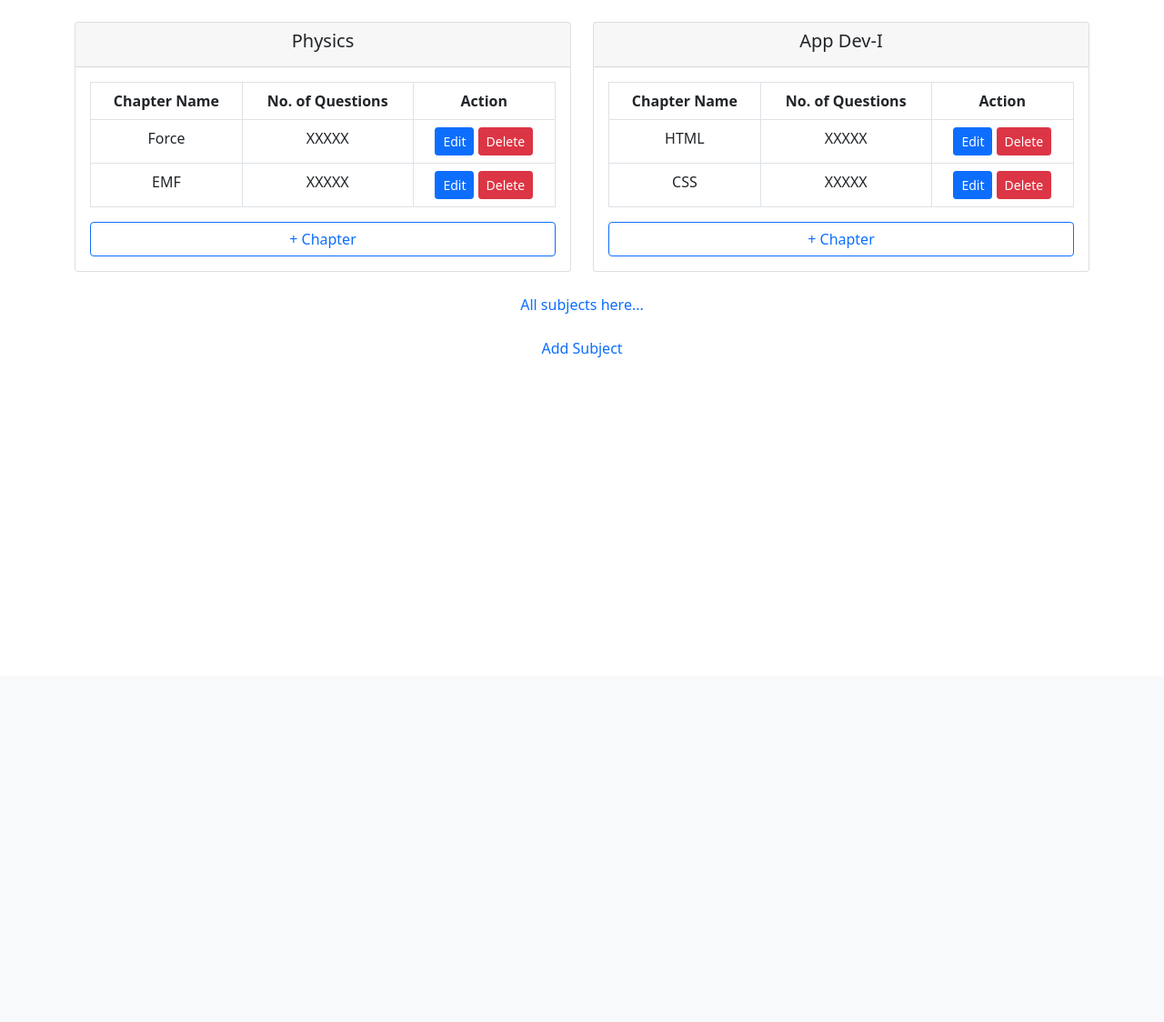
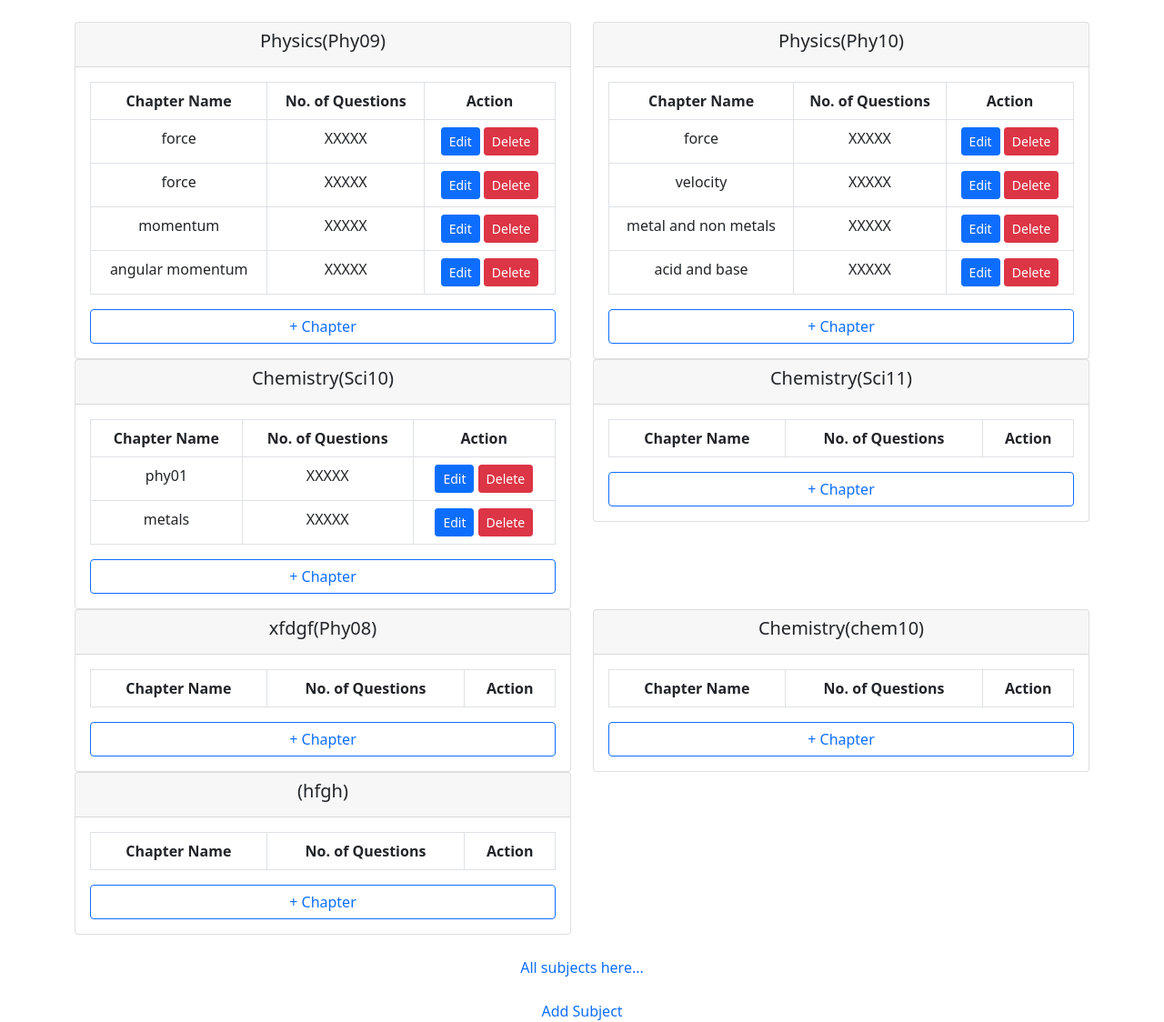
Before and after one commit to afzal23f/quiz_master_23f3003203, a Flask app: page /admin/dashboard in a window 1280 px wide. Shown: the part 56-1180 px from the top of the page at 91% size. Before the commit the page ends 449 px from the top, so only its background shows below. Run offline with Flask 3, Linux system fonts and the light colour scheme; lists and menus that the app fills with data are empty; some libraries are stand-ins or nearby versions.

Commit message:
add the subject and the chapters dynamically

```diff
--- a/controllers/admin_controller.py
+++ b/controllers/admin_controller.py
@@ -1,9 +1,10 @@
-from flask import current_app as app, render_template, request, redirect, url_for, flash
+from flask import current_app as app, render_template, request, redirect, url_for, flash, jsonify
 from models.model import *
 
 @app.route("/admin/dashboard")
 def admin_dashboard():
-    return render_template("admin/dashboard.html")
+    subjects = get_subjects()
+    return render_template("admin/dashboard.html", subjects= subjects)
 
 @app.route("/admin/add_subject", methods= ["POST", "GET"])
 def add_subject():
@@ -15,13 +16,47 @@
         existing_subject = Subject.query.filter_by(id=id).first()
 
         if existing_subject:
-            flash("subject Already Exits.." ,"Error")
+            flash("subject Already Exits.." ,"error")
             return redirect(url_for('add_subject'))
+
         else:
             new_subject = Subject(id=id, name = subject_name, description = description)
             db.session.add(new_subject)
             db.session.commit()
-            flash("subject Added Succeffully.." ,"Success")
+            flash("subject Added Succeffully.." ,"success")
             return redirect(url_for('add_subject'))
 
     return render_template("admin/add_subject.html")
+
+
+@app.route("/admin/add_chapter" , methods = ["POST", "GET"])
+def add_chapter():
+    if request.method=='POST':
+        subject_id = request.args.get('subject_id')
+        chapter_name = request.form['chapter_name']
+        id = request.form['id']
+        description = request.form['description']
+
+        existing_chapter = Chapter.query.filter_by(id=id).first()
+
+        if existing_chapter:
+            return 'Chapter already exists'
+
+        else:
+            new_chapter = Chapter(id=id, name = chapter_name, description = description, subject_id=subject_id)
+            db.session.add(new_chapter)
+            db.session.commit()
+            flash("Chapter Added Succeffully.." ,"success")
+            return redirect(request.url)
+
+    return render_template("admin/add_chapter.html")
+
+
+def get_subjects():
+
+    subjects = Subject.query.all()
+    chapters = Chapter.query.all()
+
+    subject_list = [{"id": subject.id, "name": subject.name, "description": subject.description, "chapter": [{"name": chapter.name, "description": chapter.description} for chapter in chapters if chapter.subject_id == subject.id]} for subject in subjects]
+    chapters_list = [{"id": chapter.id, "name": chapter.name, "description": chapter.description, "subject_id" : chapter.subject_id} for chapter in chapters]
+    return subject_list
--- a/templates/admin/dashboard.html
+++ b/templates/admin/dashboard.html
@@ -1,5 +1,6 @@
 <!DOCTYPE html>
 <html lang="en">
+
 <head>
   <meta charset="UTF-8">
   <meta name="viewport" content="width=device-width, initial-scale=1.0">
@@ -7,12 +8,14 @@
   <!-- Bootstrap CSS -->
   <link rel="stylesheet" type="text/css" href="{{ url_for('static', filename='bootstrap/css/bootstrap.min.css') }}" />
 </head>
+
 <body>
   <!-- Navigation Bar -->
   <nav class="navbar navbar-expand-lg navbar-light bg-light">
     <div class="container-fluid">
       <a class="navbar-brand" href="#">Admin Dashboard</a>
-      <button class="navbar-toggler" type="button" data-bs-toggle="collapse" data-bs-target="#navbarNav" aria-controls="navbarNav" aria-expanded="false" aria-label="Toggle navigation">
+      <button class="navbar-toggler" type="button" data-bs-toggle="collapse" data-bs-target="#navbarNav"
+        aria-controls="navbarNav" aria-expanded="false" aria-label="Toggle navigation">
         <span class="navbar-toggler-icon"></span>
       </button>
       <div class="collapse navbar-collapse" id="navbarNav">
@@ -34,11 +37,12 @@
   <!-- Dashboard Content -->
   <div class="container mt-4">
     <div class="row">
-      <!-- Physics Section -->
+      <!-- Subjects Section -->
+      {% for subject in subjects %}
       <div class="col-md-6">
         <div class="card">
           <div class="card-header text-center">
-            <h5>Physics</h5>
+            <h5>{{subject.name}}({{subject.id}})</h5>
           </div>
           <div class="card-body">
             <table class="table table-bordered text-center">
@@ -50,67 +54,28 @@
                 </tr>
               </thead>
               <tbody>
+                {% for chapter in subject.chapter %}
                 <tr>
-                  <td>Force</td>
+                  <td>{{chapter.name}}</td>
                   <td>XXXXX</td>
                   <td>
                     <a href="#" class="btn btn-sm btn-primary">Edit</a>
                     <a href="#" class="btn btn-sm btn-danger">Delete</a>
                   </td>
                 </tr>
-                <tr>
-                  <td>EMF</td>
-                  <td>XXXXX</td>
-                  <td>
-                    <a href="#" class="btn btn-sm btn-primary">Edit</a>
-                    <a href="#" class="btn btn-sm btn-danger">Delete</a>
-                  </td>
-                </tr>
+
+                {% endfor %}
+
               </tbody>
             </table>
-            <button class="btn btn-outline-primary w-100">+ Chapter</button>
+            <a href="/admin/add_chapter?subject_id={{subject.id}}"><button class="btn btn-outline-primary w-100">+
+                Chapter</button></a>
           </div>
         </div>
       </div>
 
-      <!-- App Dev-I Section -->
-      <div class="col-md-6">
-        <div class="card">
-          <div class="card-header text-center">
-            <h5>App Dev-I</h5>
-          </div>
-          <div class="card-body">
-            <table class="table table-bordered text-center">
-              <thead>
-                <tr>
-                  <th>Chapter Name</th>
-                  <th>No. of Questions</th>
-                  <th>Action</th>
-                </tr>
-              </thead>
-              <tbody>
-                <tr>
-                  <td>HTML</td>
-                  <td>XXXXX</td>
-                  <td>
-                    <a href="#" class="btn btn-sm btn-primary">Edit</a>
-                    <a href="#" class="btn btn-sm btn-danger">Delete</a>
-                  </td>
-                </tr>
-                <tr>
-                  <td>CSS</td>
-                  <td>XXXXX</td>
-                  <td>
-                    <a href="#" class="btn btn-sm btn-primary">Edit</a>
-                    <a href="#" class="btn btn-sm btn-danger">Delete</a>
-                  </td>
-                </tr>
-              </tbody>
-            </table>
-            <button class="btn btn-outline-primary w-100">+ Chapter</button>
-          </div>
-        </div>
-      </div>
+      {% endfor %}
+
     </div>
 
     <!-- Footer -->
@@ -118,15 +83,14 @@
       <a href="#" class="text-decoration-none">All subjects here...</a>
     </div>
     <div class="text-center mt-4">
-        <a href="#" class="text-decoration-none">Add Subject</a>
+      <a href="#" class="text-decoration-none">Add Subject</a>
     </div>
 
   </div>
-
-  <!-- add subject -->
 
 
   <!-- Bootstrap JS -->
   <script src="{{ url_for('static', filename='bootstrap/js/bootstrap.min.js') }}"></script>
 </body>
+
 </html>
```
Also changed, not shown: templates/admin/add_chapter.html (added, +23 -0 lines), templates/admin/add_subject.html (+22 -4 lines), instance/quiz_master.db.
